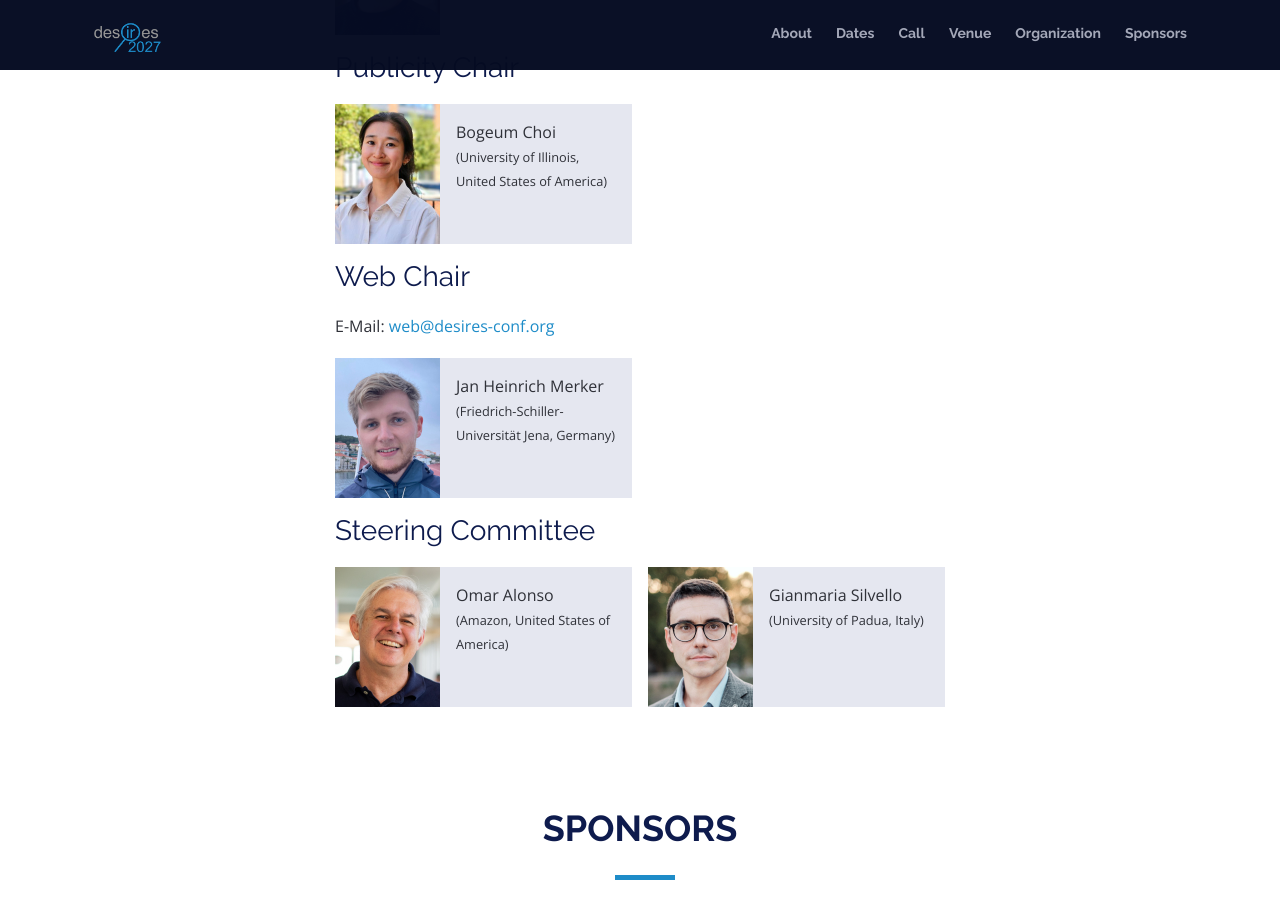
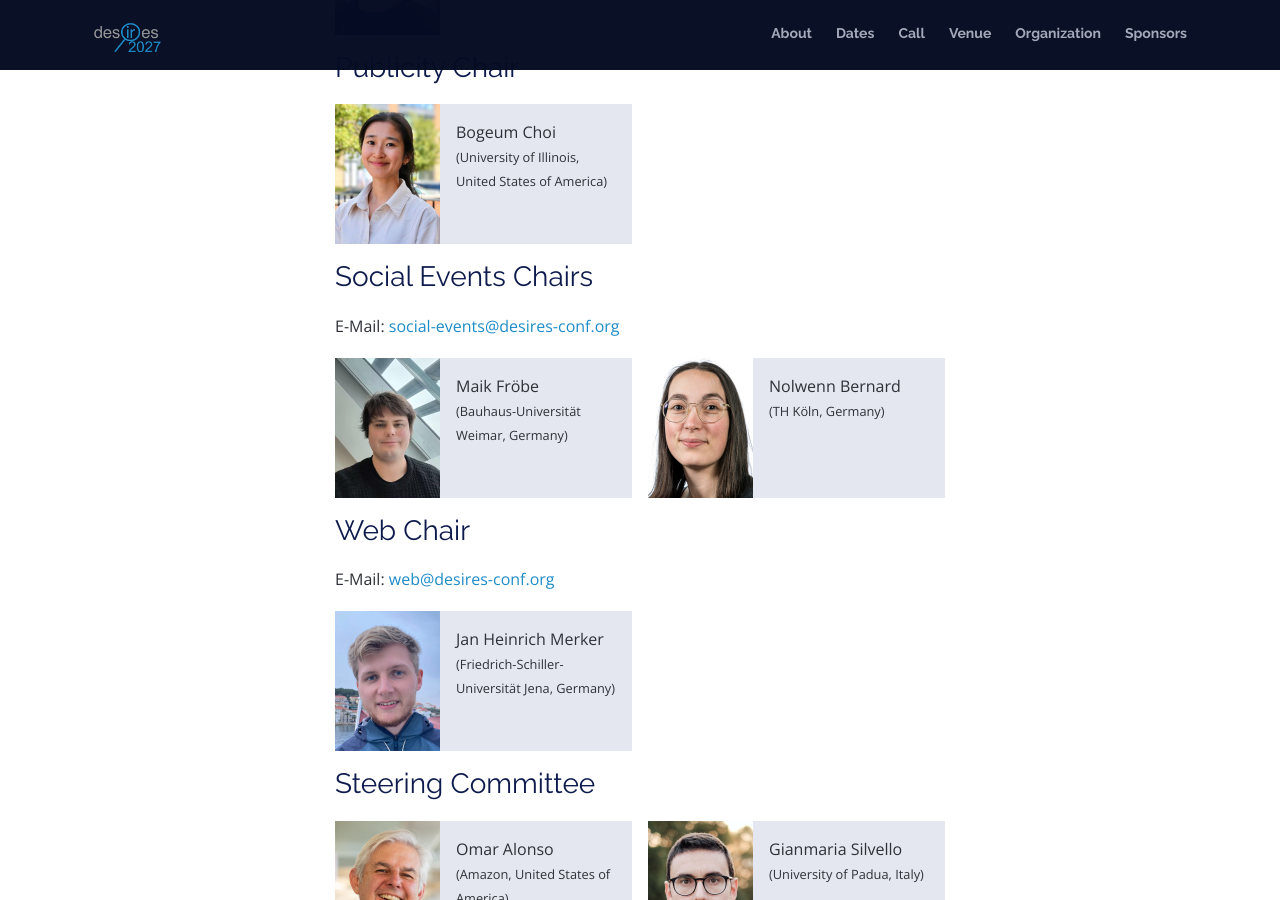
Before and after one commit to desires-conf/desires-conf.github.io, a Jekyll site: the page built from 2027/index.html, in a window 1280 px wide and 900 px high, scrolled down 5153 px. Built offline with Jekyll 4.4.1, drawn with Linux system fonts in a browser that asks for light colours; nearby versions of some CDN libraries.

Commit message:
Add Social Events Chairs

```diff
--- a/2027/index.html
+++ b/2027/index.html
@@ -202,6 +202,27 @@ subtitle: Cologne, Germany
         </figure>
       </div>
 
+      <h3>Social Events Chairs</h3>
+      <p>
+        E-Mail: <a href="mailto:social-events@desires-conf.org">social-events@desires-conf.org</a>
+      </p>
+      <div class="people">
+        <figure>
+          <img src="img/person-froebe.jpg" alt="Maik Fröbe">
+          <figcaption>
+            Maik Fröbe<br>
+            <small>(Bauhaus-Universität Weimar, Germany)</small>
+          </figcaption>
+        </figure>
+        <figure>
+          <img src="img/person-bernard.jpg" alt="Nolwenn Bernard">
+          <figcaption>
+            Nolwenn Bernard<br>
+            <small>(TH Köln, Germany)</small>
+          </figcaption>
+        </figure>
+      </div>
+
       <h3>Web Chair</h3>
       <p>
         E-Mail: <a href="mailto:web@desires-conf.org">web@desires-conf.org</a>
```
Also changed, not shown: 2027/img/person-bernard.jpg (added), 2027/img/person-froebe.jpg (added).
